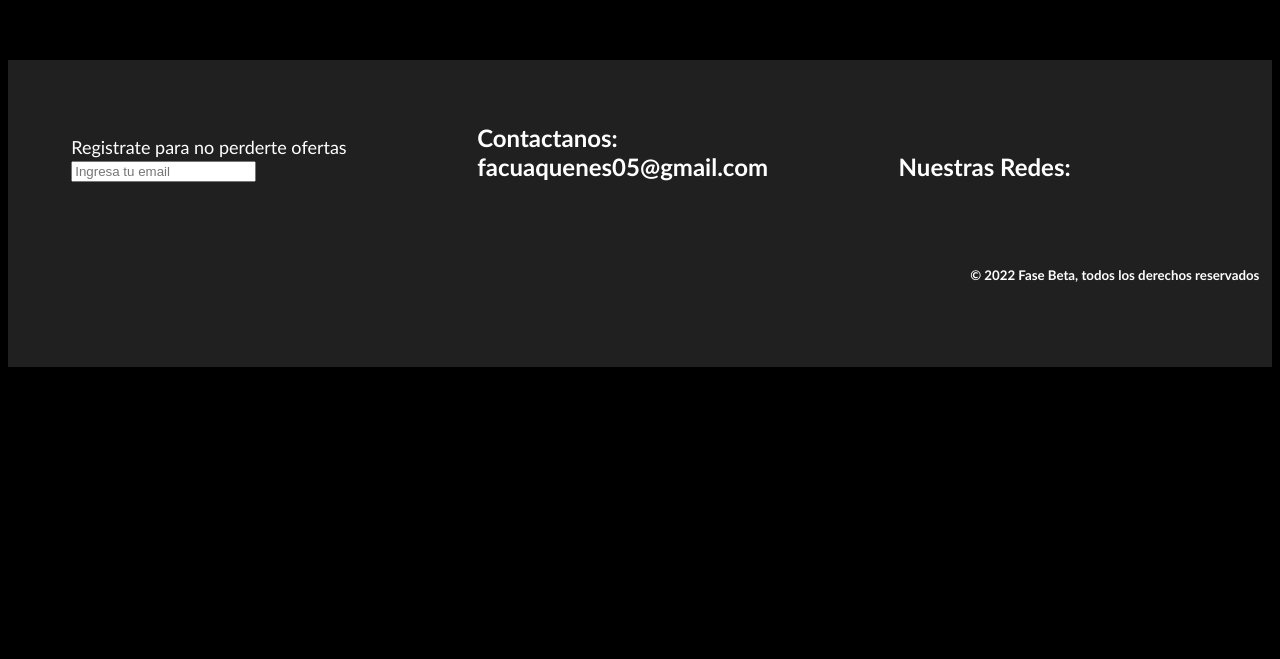
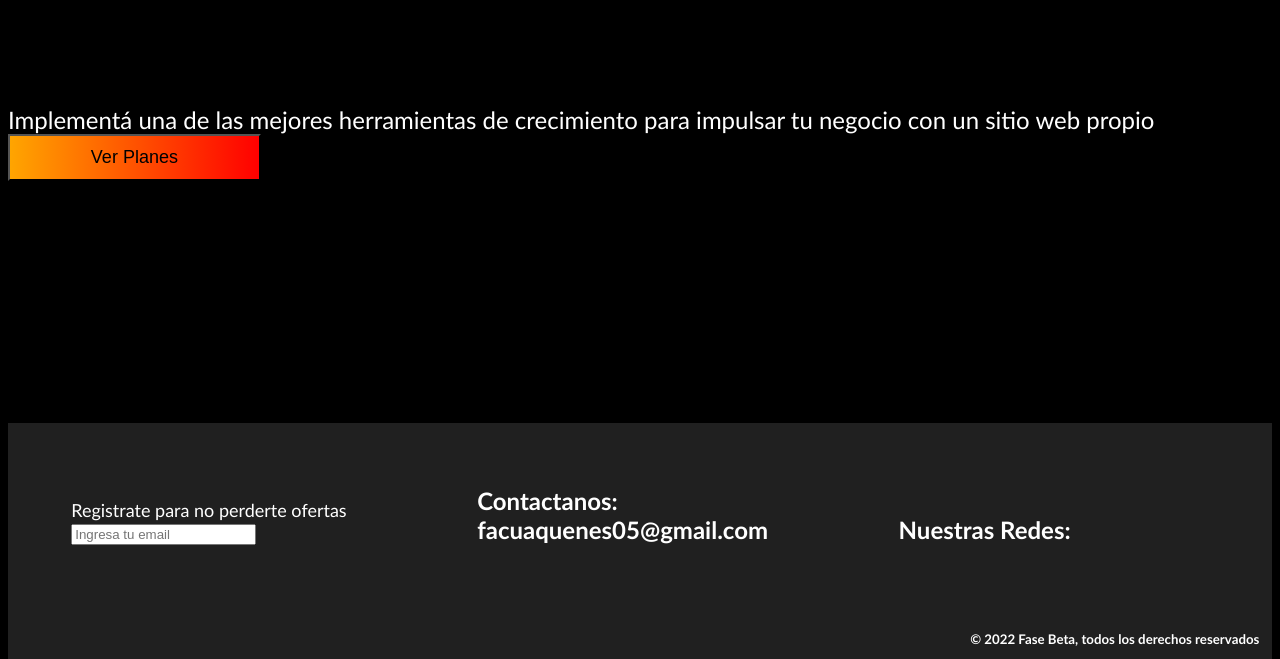
Before and after one commit to FacundoAquenes/pags-web-Aquenes-coderhouse, a plain HTML site: page index.html in a window 1280 px wide. Shown: the part 1177-1836 px from the top of the page. Before the commit the page ends 1552 px from the top, so only its background shows below. Drawn offline with nearby package versions, Linux system fonts and the light colour scheme.

Commit message:
agrego gradiente y animacion

```diff
--- a/index.html
+++ b/index.html
@@ -24,10 +24,14 @@
         </section>
         </header>
         <section id="banner">
-    <div class="presentacion">
-    Hace crecer tu negocio en un mundo hiperconectado
-    </div>
-    <div class="imagen"><img src="./images/img.png"></div>
+            <div class="presentacion">
+        Hace crecer tu negocio en un mundo hiperconectado
+            </div>
+            <div class="imagen"><img src="./images/img.png"></div>
+        </section>
+        <section id="bienvenida">
+            <div class="speech">Implementá una de las mejores herramientas de crecimiento para impulsar tu negocio con un sitio web propio</div>
+            <button class="boton">Ver Planes</button>
         </section>
     <footer class="footer">
         <form>
--- a/styles/style.css
+++ b/styles/style.css
@@ -77,3 +77,17 @@ html{
     }
 
 }
+.boton{
+    width: 20%;
+    height: 15%;
+    background-image: linear-gradient(to left, red, orange);
+    font-size: large;
+    transition: padding 0.3s ease;
+}
+.boton:hover{
+    padding: 1rem;
+}
+.speech{
+    color: white;
+    font-size: x-large;
+}
```
